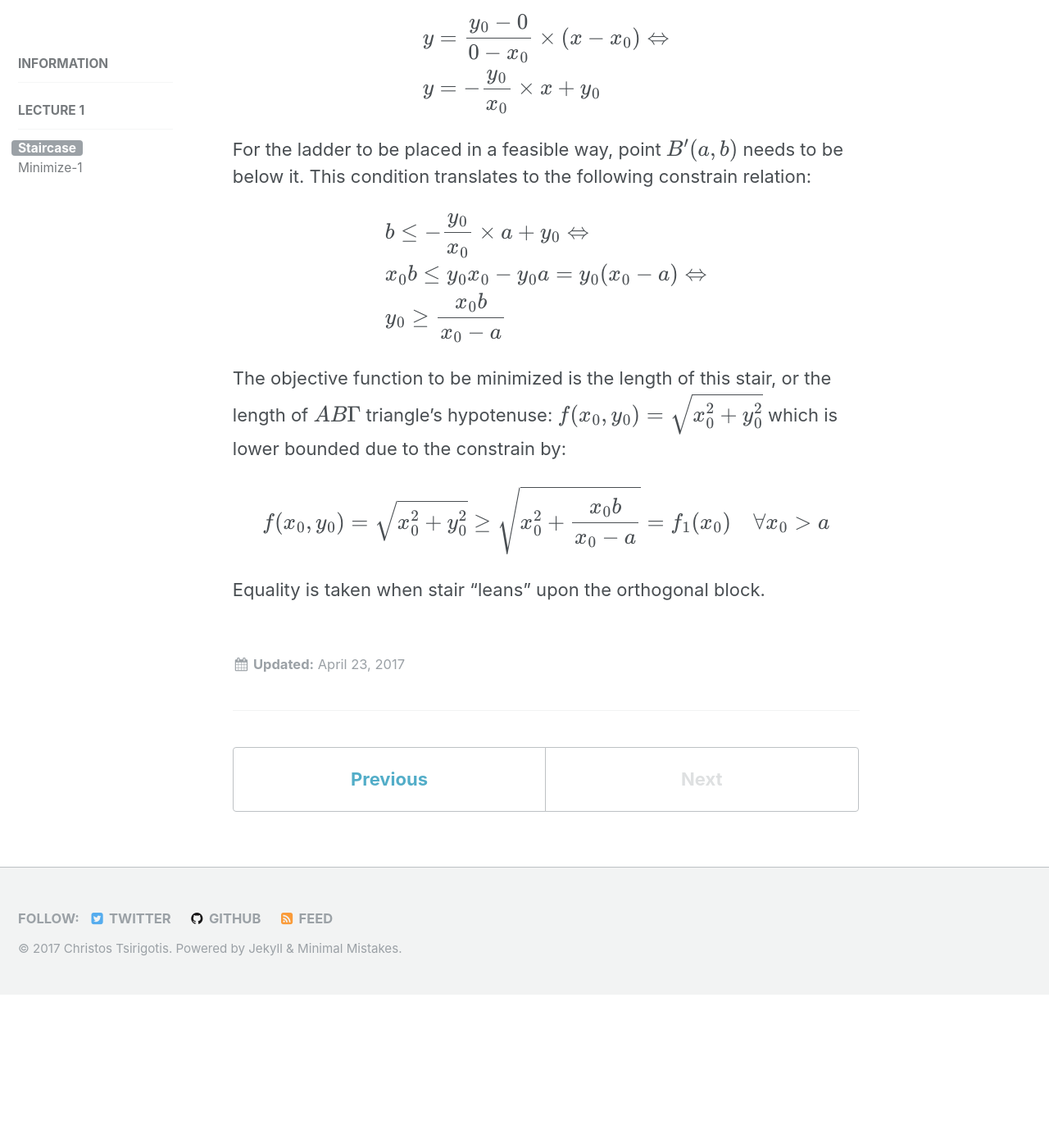
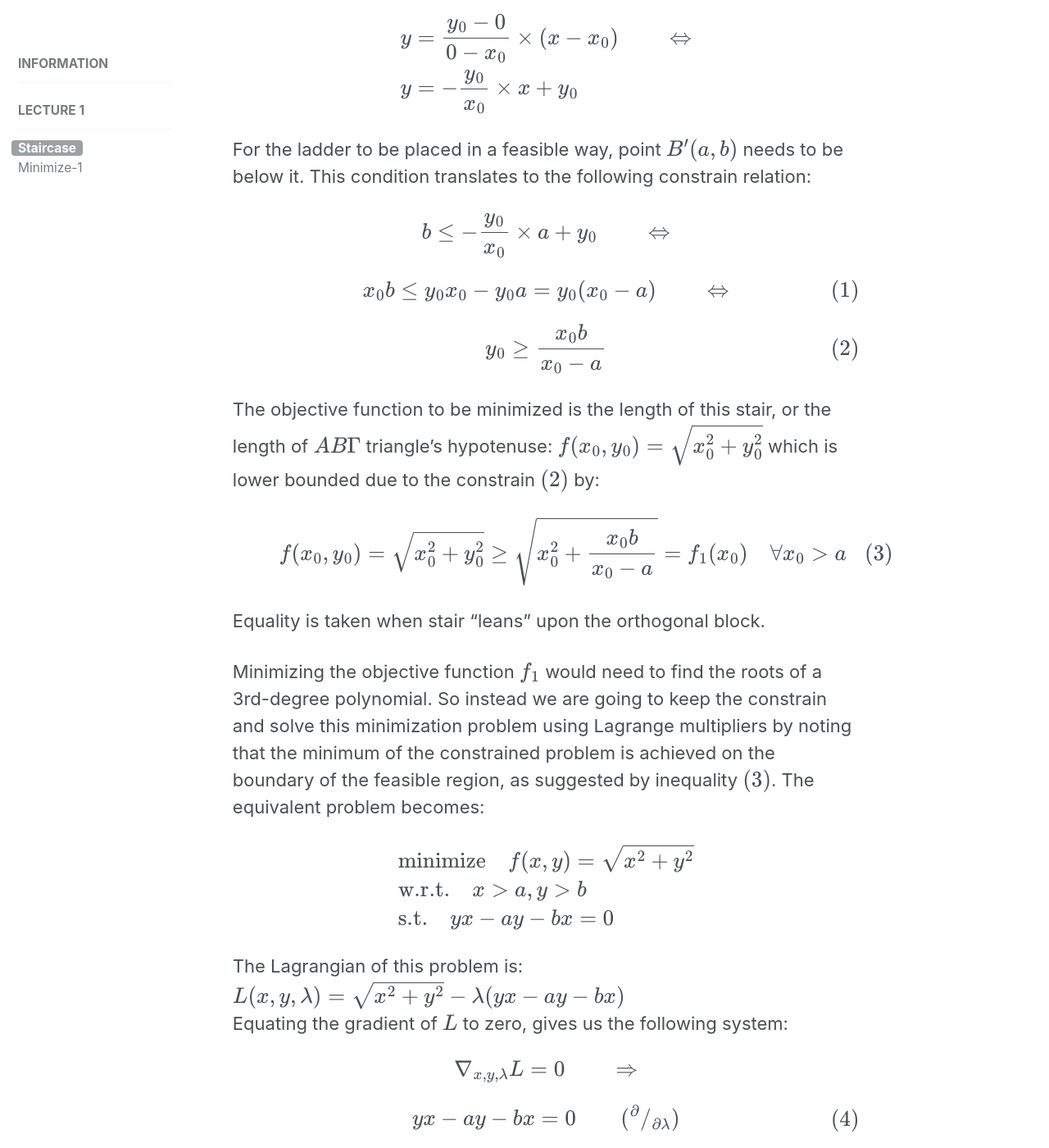
Before and after one commit to tsirif/optimization-auth-course, a Jekyll site: the page built from docs/_assignments/01-staircase.md, in a window 1280 px wide and 1400 px high, scrolled down 880 px. Shown: the whole window at 82% size. Built offline with Jekyll 4.4.1, drawn with Linux system fonts in a browser that asks for light colours; formulas are drawn with MathJax 3; before the commit the page ends 2092 px from its top, so only the background shows below that; some of the changed text lies outside the part shown.

Commit message:
Complete staircase

```diff
--- a/docs/_assignments/01-staircase.md
+++ b/docs/_assignments/01-staircase.md
@@ -20,30 +20,99 @@
 they define a unique line, which is considered to be the ladder in question. The
 ladder's equation is then given by:
 
-$$
-\begin{align*}
-  & y = \frac{y_0 - 0}{0 - x_0} \times (x - x_0) \Leftrightarrow \\
+$$\begin{align*}
+  & y = \frac{y_0 - 0}{0 - x_0} \times (x - x_0) \qquad \Leftrightarrow \\
   & y = - \frac{y_0}{x_0} \times x + y_0
-\end{align*}
-$$
+\end{align*}$$
 
 For the ladder to be placed in a feasible way, point $$B'(a, b)$$ needs to be below
 it. This condition translates to the following constrain relation:
 
+
 $$
-\begin{align*}
-  & b \leq - \frac{y_0}{x_0} \times a + y_0 \Leftrightarrow \\
-  & x_0 b \leq y_0 x_0 - y_0 a = y_0 (x_0 - a) \Leftrightarrow \\
-  & y_0 \geq \frac{x_0 b}{x_0 - a}
-\end{align*}
+  b \leq - \frac{y_0}{x_0} \times a + y_0 \qquad \Leftrightarrow
 $$
+
+$$\begin{equation}
+  x_0 b \leq y_0 x_0 - y_0 a = y_0 (x_0 - a) \qquad \Leftrightarrow
+\end{equation}$$
+
+$$\begin{equation}
+  y_0 \geq \frac{x_0 b}{x_0 - a}
+\end{equation}$$
 
 The objective function to be minimized is the length of this stair, or the length
 of $$AB\Gamma$$ triangle's hypotenuse: $$f(x_0, y_0) = \sqrt{x_0^2 + y_0^2}$$
-which is lower bounded due to the constrain by:
+which is lower bounded due to the constrain $$(2)$$ by:
+
+$$\begin{equation}
+  f(x_0, y_0) = \sqrt{x_0^2 + y_0^2} \geq \sqrt{x_0^2 + \frac{x_0 b}{x_0 - a}} = f_1(x_0) \quad \forall x_0 > a
+\end{equation}$$
+
+Equality is taken when stair "leans" upon the orthogonal block.
+
+Minimizing the objective function $$f_1$$ would need to find the roots of a 3rd-degree
+polynomial. So instead we are going to keep the constrain and solve this minimization
+problem using Lagrange multipliers by noting that the minimum of the constrained problem
+is achieved on the boundary of the feasible region, as suggested by inequality $$(3)$$.
+The equivalent problem becomes:
+
+$$\begin{align*}
+  & \text{minimize} \quad f(x, y) = \sqrt{x^2 + y^2} \\
+  & \text{w.r.t.} \quad x > a, y > b \\
+  & \text{s.t.} \quad y x -  a y - b x = 0
+\end{align*}$$
+
+The Lagrangian of this problem is: $$L(x, y, \lambda) = \sqrt{x^2 + y^2} - \lambda (yx-ay-bx)$$
+Equating the gradient of $$L$$ to zero, gives us the following system:
 
 $$
-f(x_0, y_0) = \sqrt{x_0^2 + y_0^2} \geq \sqrt{x_0^2 + \frac{x_0 b}{x_0 - a}} = f_1(x_0) \quad \forall x_0 > a
+  \nabla_{x,y,\lambda} L = 0 \qquad \Rightarrow
 $$
 
-Equality is taken when stair "leans" upon the orthogonal block.
+$$\begin{equation}
+  yx-ay-bx=0 \qquad (^{\partial}/_{\partial \lambda})
+\end{equation}$$
+
+$$\begin{equation}
+  \frac{x}{\sqrt{x^2 + y^2}} - \lambda y + \lambda b = 0 \qquad (^{\partial}/_{\partial x})
+\end{equation}$$
+
+$$\begin{equation}
+  \frac{y}{\sqrt{x^2 + y^2}} - \lambda x + \lambda a = 0 \qquad (^{\partial}/_{\partial y})
+\end{equation}$$
+
+Then:
+
+$$\begin{equation}
+(5,6) \Leftrightarrow
+\begin{Bmatrix}
+  x = \lambda \sqrt{x^2 + y^2} (y-b)  \\
+  y = \lambda \sqrt{x^2 + y^2} (x-a)  \\
+\end{Bmatrix}
+\Rightarrow
+\frac{x}{y} = \frac{y-b}{x-a}
+\end{equation}$$
+
+$$\begin{equation}
+  (4) \Leftrightarrow \frac{y}{x} = \frac{b}{x-a}
+\end{equation}$$
+
+$$\begin{align*}
+  (7 \times 8) &\Rightarrow (x-a)^2 = b(y-b) =^{(8)} b(\frac{xb}{x-a} - b) = \frac{ab^2}{x-a} \\
+  &\Leftrightarrow (x-a)^3 = ab^2 \Rightarrow^{(x > a)}
+\end{align*}$$
+
+$$\begin{equation}
+  x^* = a + \sqrt[3]{ab^2}
+\end{equation}$$
+
+$$\begin{equation}
+  (4, 9) \Rightarrow y^* = b + \sqrt[3]{a^2b}
+\end{equation}$$
+
+Finally, the **optimal stair** corresponds to the following line:
+
+$$
+  y = - \frac{b + \sqrt[3]{a^2b}}{a + \sqrt[3]{ab^2}} x + b + \sqrt[3]{a^2b}
+$$
```
